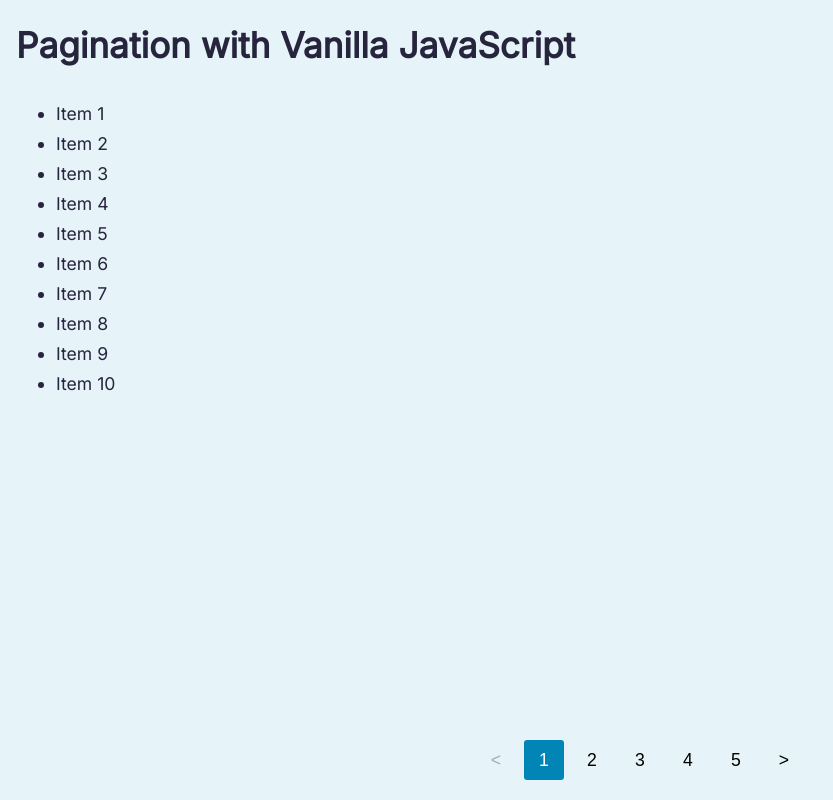
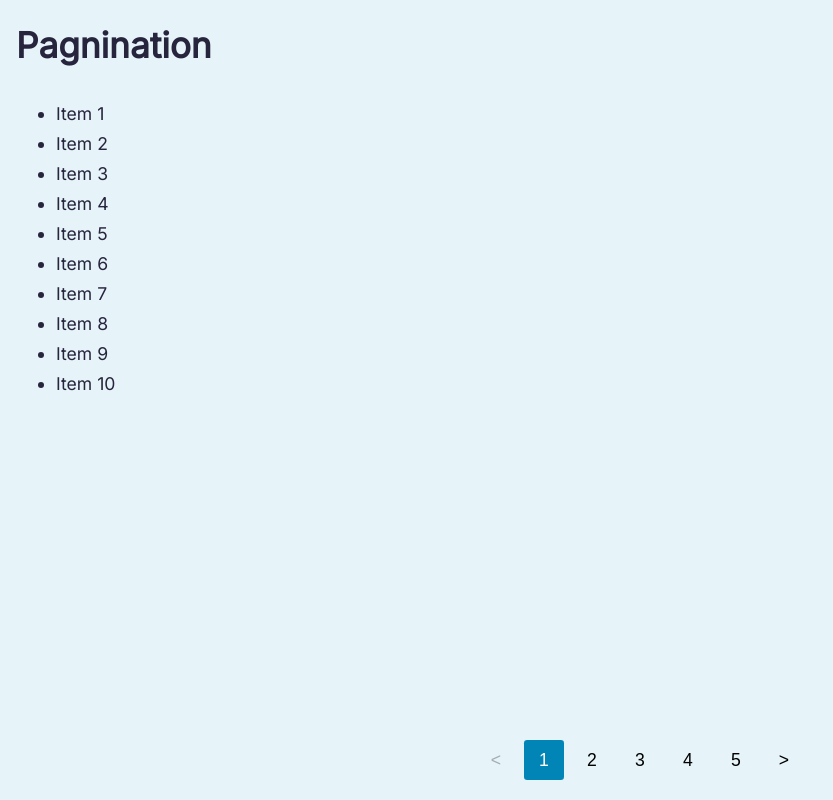
Before and after one commit to HariharansudhanM/Pagination, a plain HTML site: page index.html in a window 1280 px wide. Shown: the whole page, without its empty margins (0-833 px from the left). Drawn offline with Linux system fonts and the light colour scheme.

Commit message:
Update index.html

```diff
--- a/index.html
+++ b/index.html
@@ -7,7 +7,7 @@
   </head>
   <body>
     <main>
-      <h1>Pagination with Vanilla JavaScript</h1>
+      <h1>Pagnination</h1>
       <ul id="paginated-list" data-current-page="1" aria-live="polite">
         <li>Item 1</li>
         <li>Item 2</li>
```
